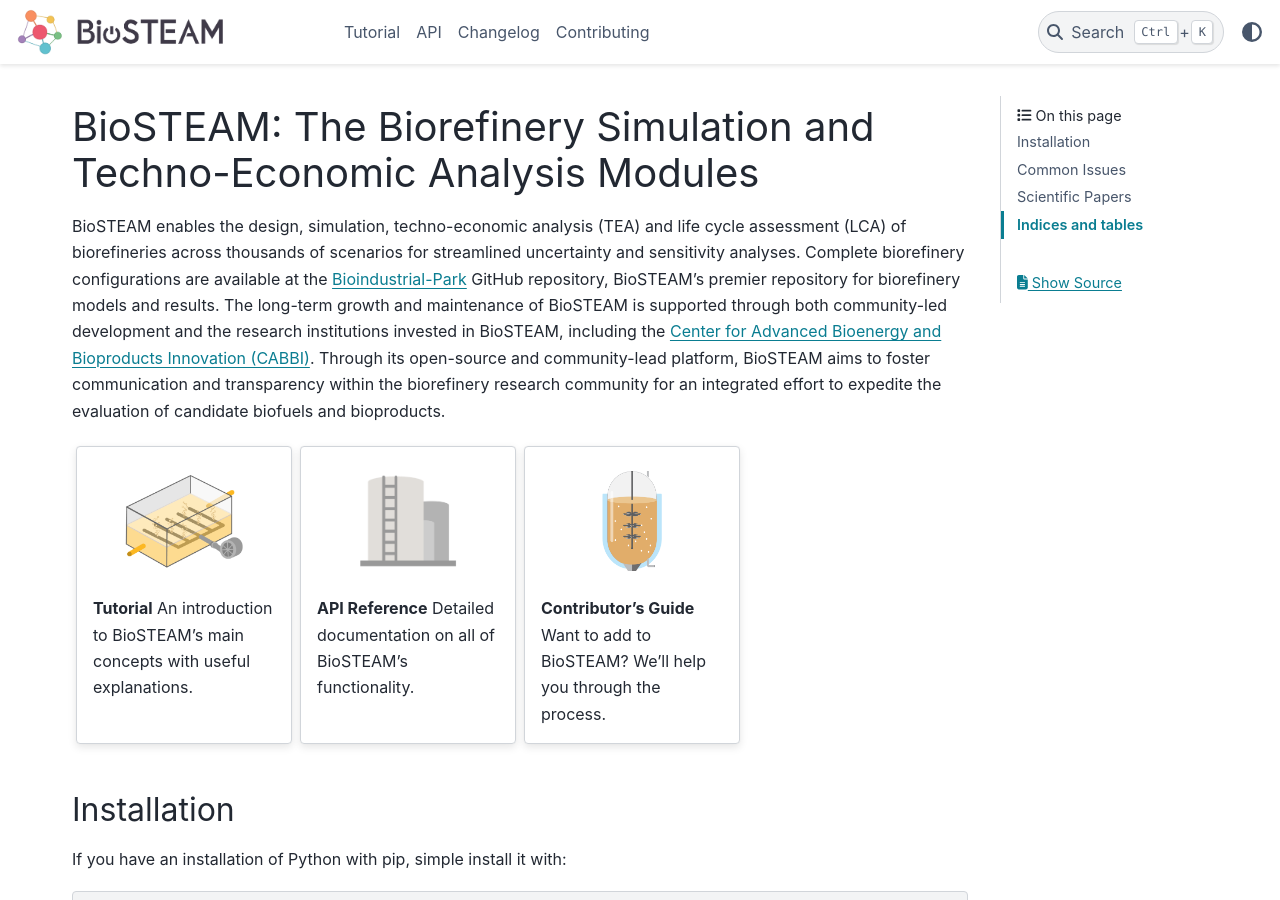
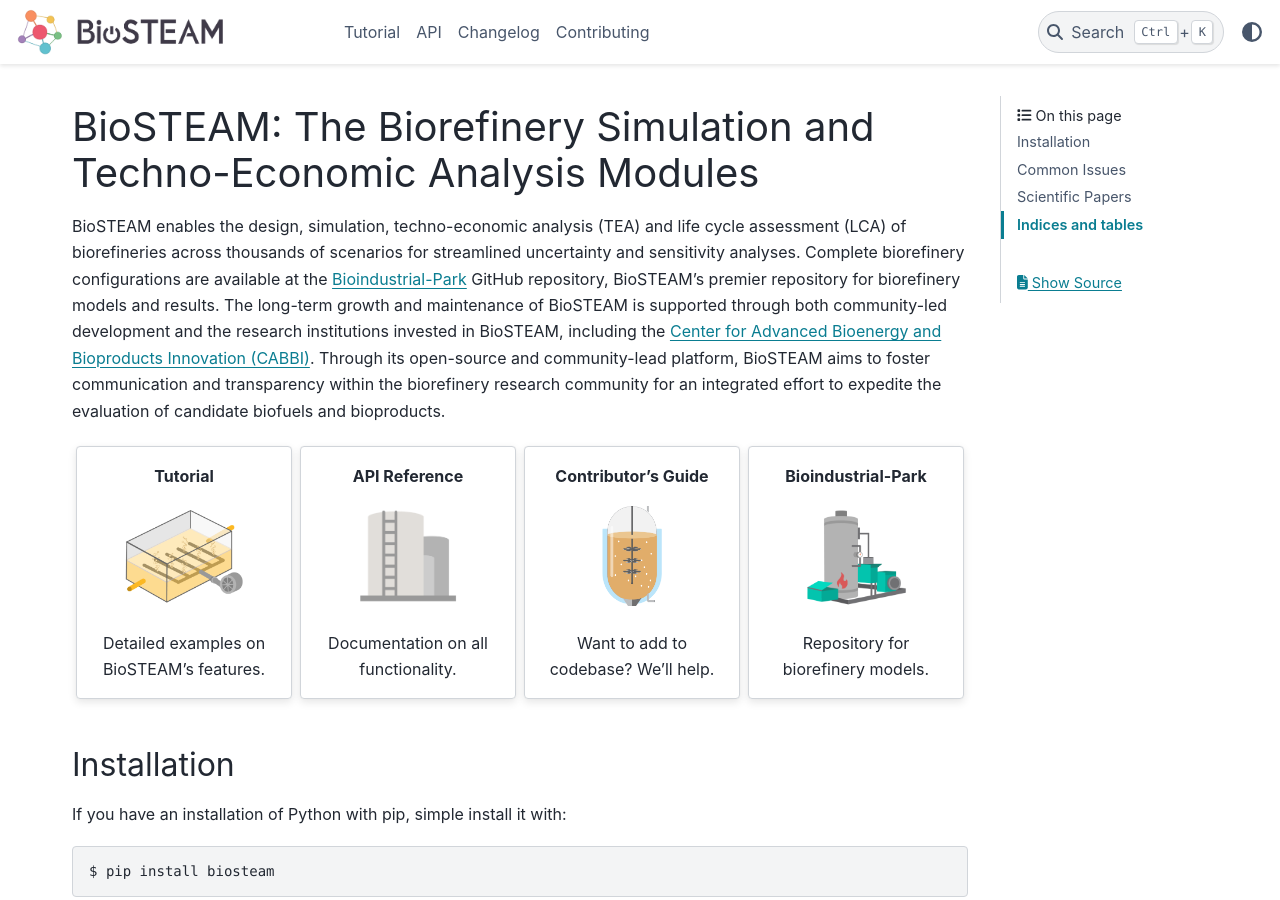
Before and after one commit to BioSTEAMDevelopmentGroup/biosteam, a Sphinx documentation site: the page built from docs/index.txt, in a window 1280 px wide and 900 px high. Built offline with Sphinx 7.4.7 and the PyData theme 0.15.4, drawn with Linux system fonts in a browser that asks for light colours; formulas are drawn with MathJax 3; pages that are not in the unit, such as notebooks, are missing from menus.

Commit message:
add last card to grid

```diff
--- a/docs/API/index.txt
+++ b/docs/API/index.txt
@@ -23,7 +23,7 @@
    :width: 400
    :class: only-dark
    :align: center
-- :orange:`Automation` of the simulation of large sets of scenarios is facilitated by :doc:`../API/evaluation/Model` objects which define Parameter and Metric objects that dictate the input and output features of the model.
+- :orange:`Automation` of the simulation of large sets of scenarios is facilitated by :doc:`../API/evaluation/Model` objects which define :doc:`../API/evaluation/Parameter` and :doc:`../API/evaluation/Metric` objects that dictate the input and output features of the model.
 
 - :red:`Simulation` is carried out by :doc:`../API/System` objects, which can be created without supplying any information on the order of unit simulation. After simulation, :doc:`../API/TEA` objects can perform cashflow analysis to solve for a number of financial indicators.
 
--- a/docs/index.txt
+++ b/docs/index.txt
@@ -26,7 +26,8 @@
 .. grid:: 1 2 3 4
 
 
-    .. grid-item-card::
+    .. grid-item-card:: Tutorial
+       :text-align: center
        :link: https://biosteam.readthedocs.io/en/latest/tutorial/Getting_started.html
        :link-type: url
        :padding: 1
@@ -35,11 +36,11 @@
           :height: 100
           :align: center
 
-       **Tutorial** An introduction to BioSTEAM's main concepts with useful
-       explanations.
+       Detailed examples on BioSTEAM's features.
 
 
-    .. grid-item-card::
+    .. grid-item-card:: API Reference
+       :text-align: center
        :link: https://biosteam.readthedocs.io/en/latest/API/index.html
        :link-type: url
        :padding: 1
@@ -48,9 +49,10 @@
           :height: 100
           :align: center
 
-       **API Reference** Detailed documentation on all of BioSTEAM's functionality.
+       Documentation on all functionality.
 
-    .. grid-item-card::
+    .. grid-item-card:: Contributor's Guide
+       :text-align: center
        :link: https://biosteam.readthedocs.io/en/latest/contributing/CONTRIBUTING.html
        :link-type: url
        :padding: 1
@@ -59,8 +61,19 @@
           :height: 100
           :align: center
 
-       **Contributor's Guide** Want to add to BioSTEAM? We'll help you through
-       the process.
+       Want to add to codebase? We'll help.
+
+    .. grid-item-card:: Bioindustrial-Park
+       :text-align: center
+       :link: https://github.com/BioSTEAMDevelopmentGroup/Bioindustrial-Park
+       :link-type: url
+       :padding: 1
+
+       .. figure:: images/boiler.png
+          :height: 100
+          :align: center
+
+       Repository for biorefinery models.
 
 Installation
 ------------
```
Also changed, not shown: docs/images/GG_logo.png (added), docs/images/boiler.png (added), docs/images/qsdsan_dark.png (added).
